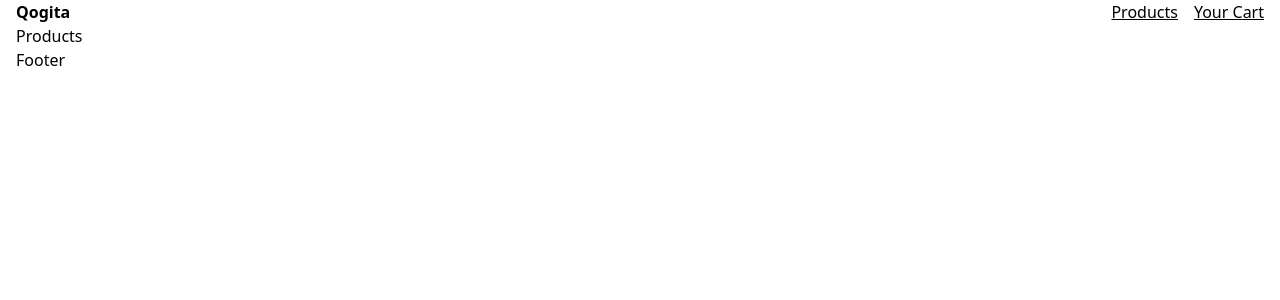
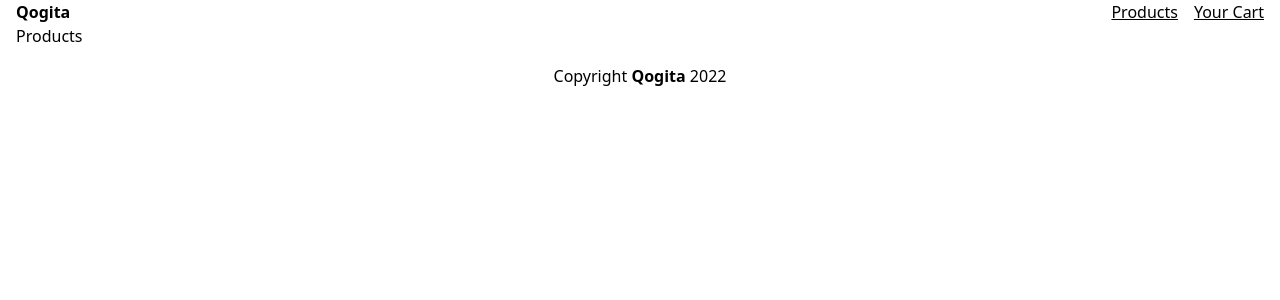
Before and after one commit to pavkout/shopping-cart, a Next.js app: page / in a window 1280 px wide. Shown: the top 300 px of the page. Built offline with nearby package versions, Linux system fonts and the light colour scheme.

Commit message:
Modify the footer compoent and add some content

```diff
--- a/src/components/Footer/index.tsx
+++ b/src/components/Footer/index.tsx
@@ -1,9 +1,7 @@
-const Footer = () => {
-  return (
-    <div className='flex justify-between'>
-      <span>Footer</span>
-    </div>
-  );
-};
+const Footer = () => (
+  <footer className='pt-4 pb-0 text-black text-center'>
+    Copyright <strong>Qogita</strong> {new Date().getFullYear()}
+  </footer>
+);
 
 export default Footer;
```
